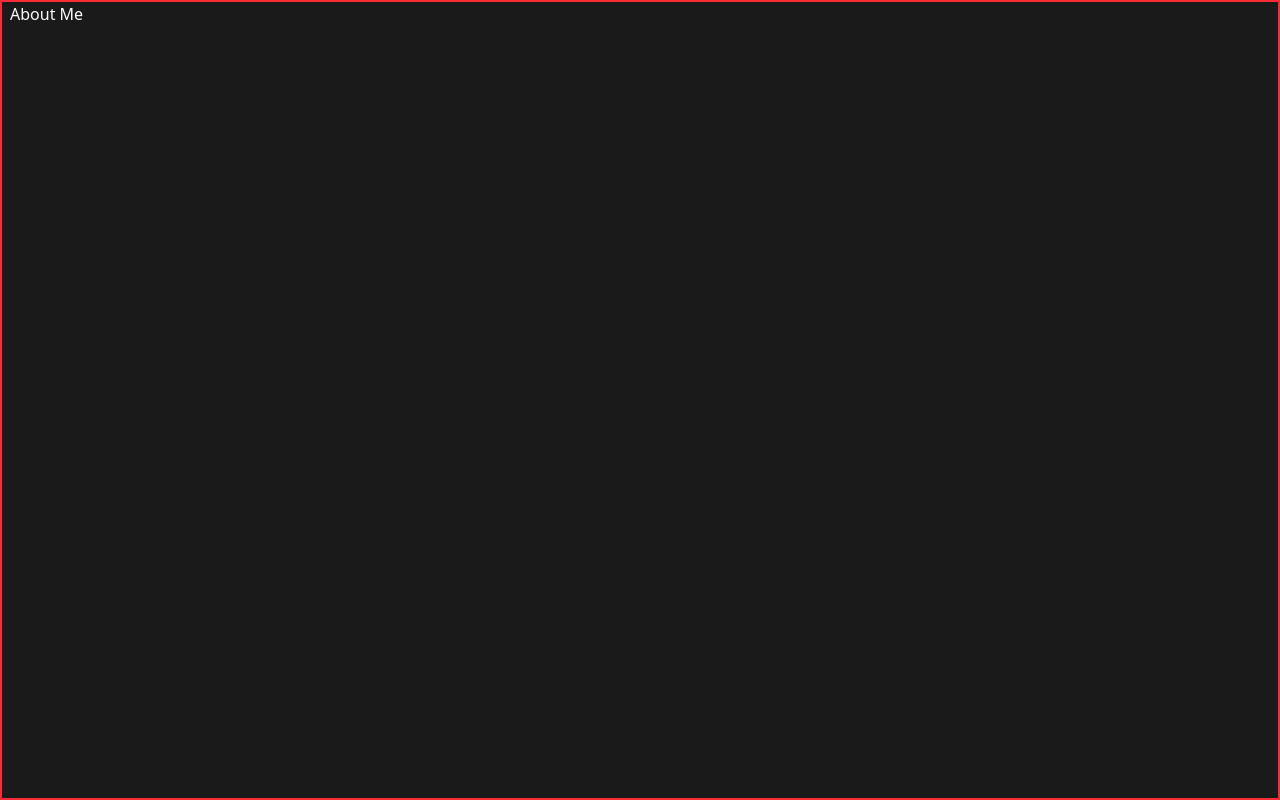
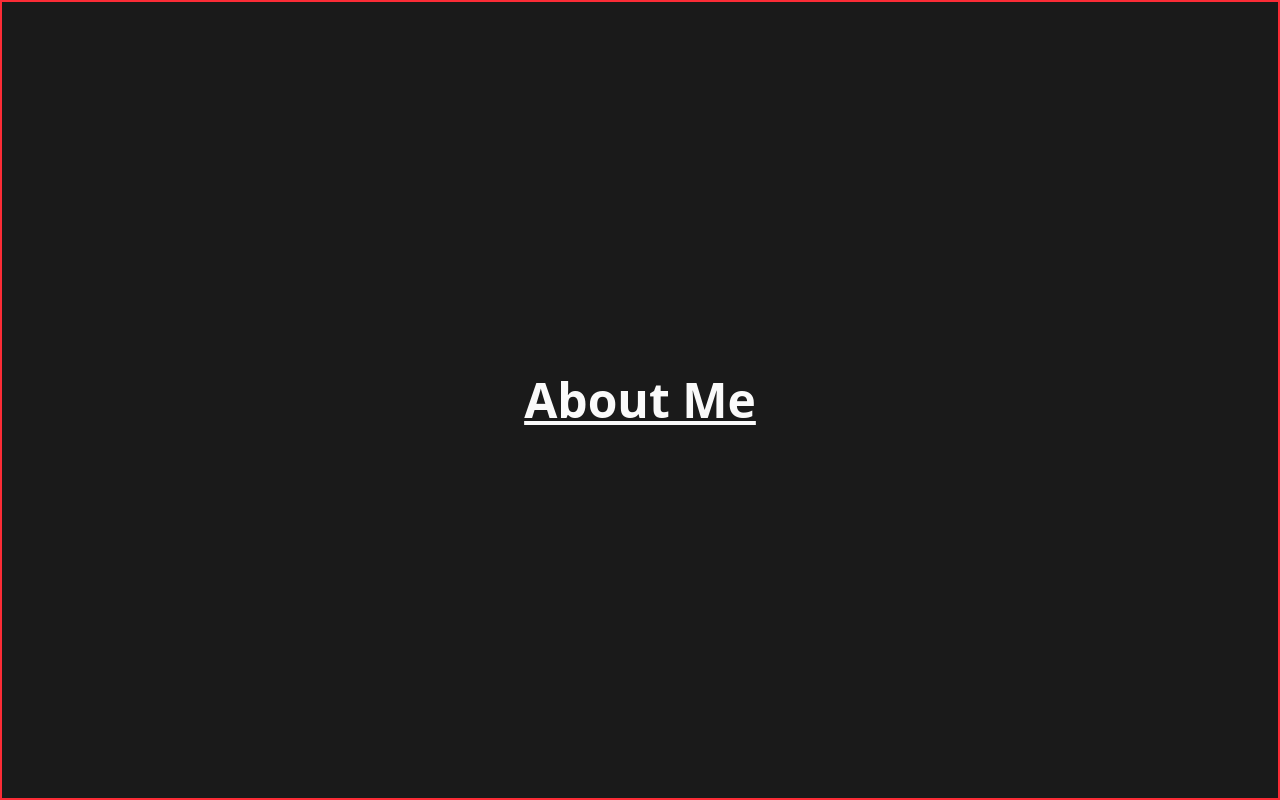
Before and after one commit to raymondshiner/rshiner-website-v2, a React (Vite) app: page / in a window 1280 px wide. Built offline with nearby package versions, Linux system fonts and the light colour scheme.

Commit message:
styling done

```diff
--- a/src/sections/About/About.tsx
+++ b/src/sections/About/About.tsx
@@ -1,3 +1,8 @@
 export default function About() {
-  return <div>About Me</div>
+  return <div className="container mx-auto p-4 flex flex-col justify-center items-center h-full">
+    <div className="text-5xl font-bold underline">
+      About Me
+    </div>
+  </div>
+
 }
```
